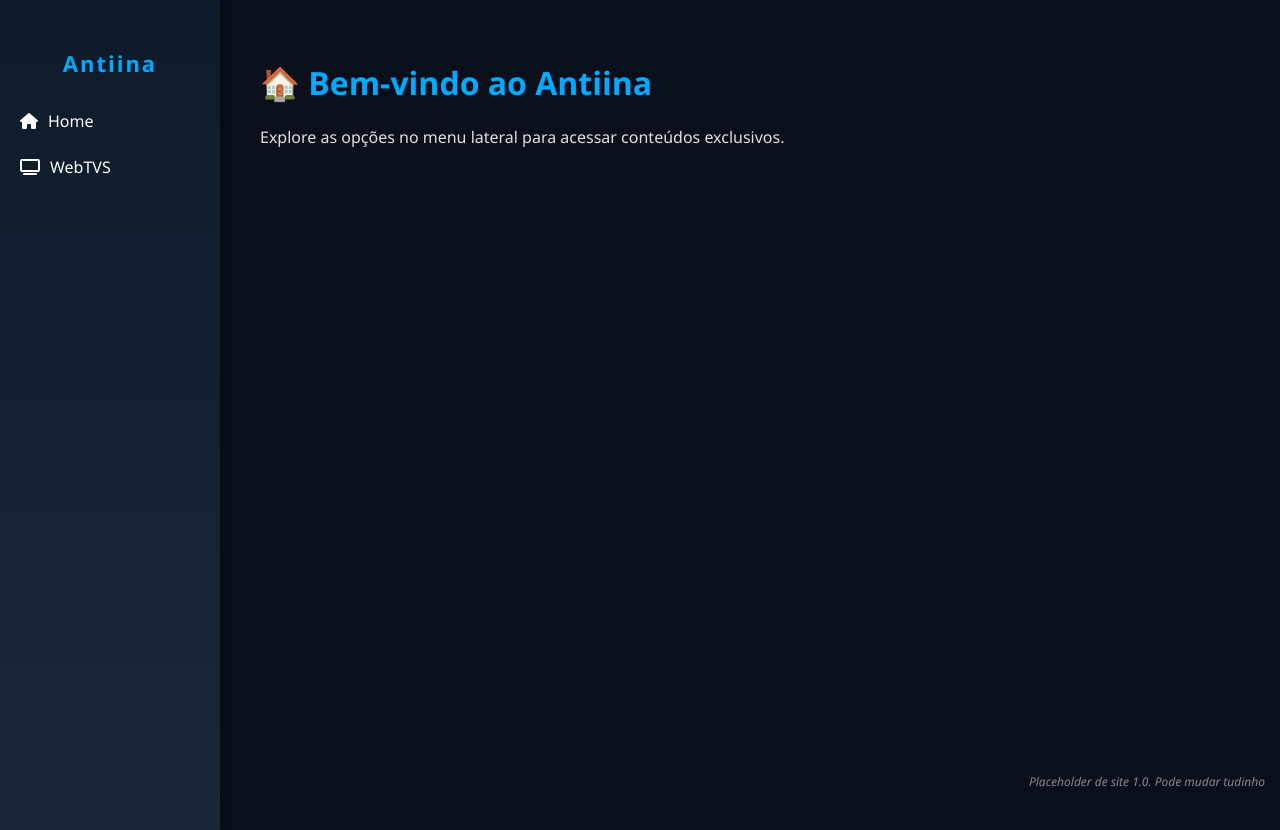
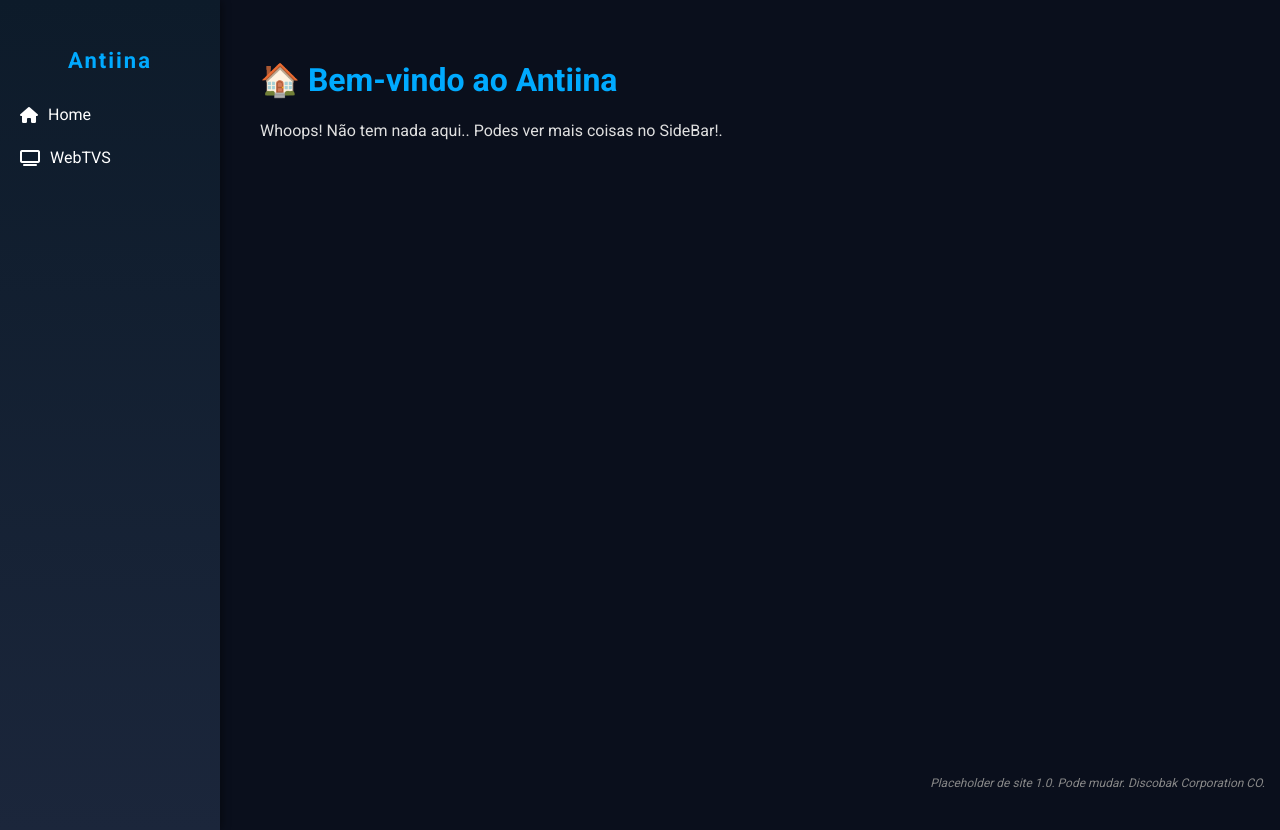
Before and after one commit to noteboom7hype-star/antiina, a plain HTML site: page index.html in a window 1280 px wide. Drawn offline with Linux system fonts and the light colour scheme.

Commit message:
Update styles and content in index.html

```diff
--- a/index.html
+++ b/index.html
@@ -3,15 +3,18 @@
 <head>
   <meta charset="UTF-8">
   <title>Antiina</title>
+  <!-- Fonte moderna do Google Fonts -->
+  <link href="https://fonts.googleapis.com/css2?family=Roboto:wght@400;700&display=swap" rel="stylesheet">
   <!-- Ícones do Font Awesome -->
   <link rel="stylesheet" href="https://cdnjs.cloudflare.com/ajax/libs/font-awesome/6.5.0/css/all.min.css">
   <style>
     body {
       margin: 0;
-      font-family: 'Segoe UI', Tahoma, Geneva, Verdana, sans-serif;
+      font-family: 'Roboto', sans-serif;
       display: flex;
       background: #0a0f1c; /* Azul escuro */
       color: #e0e0e0;
+      transition: background 0.5s ease, color 0.5s ease;
     }
     .sidebar {
       width: 220px;
@@ -20,6 +23,7 @@
       height: 100vh;
       padding-top: 30px;
       box-shadow: 2px 0 8px rgba(0,0,0,0.4);
+      transition: background 0.5s ease;
     }
     .sidebar h2 {
       text-align: center;
@@ -27,6 +31,7 @@
       font-size: 22px;
       letter-spacing: 2px;
       color: #00aaff;
+      transition: color 0.5s ease;
     }
     .sidebar a {
       display: flex;
@@ -35,7 +40,7 @@
       color: #fff;
       text-decoration: none;
       font-size: 16px;
-      transition: background 0.3s, color 0.3s;
+      transition: background 0.3s, color 0.3s, padding-left 0.3s;
     }
     .sidebar a i {
       margin-right: 10px;
@@ -44,17 +49,20 @@
       background: #1e3a5f;
       color: #00aaff;
       border-left: 4px solid #00aaff;
+      padding-left: 24px;
     }
     .content {
       flex: 1;
       padding: 40px;
       animation: fadeIn 0.5s ease;
+      transition: color 0.5s ease;
     }
     .hidden {
       display: none;
     }
     h1 {
       color: #00aaff;
+      transition: color 0.5s ease;
     }
     button {
       padding: 12px 24px;
@@ -64,10 +72,11 @@
       border-radius: 6px;
       cursor: pointer;
       font-size: 16px;
-      transition: background 0.3s;
+      transition: background 0.3s, transform 0.3s;
     }
     button:hover {
       background: #0077cc;
+      transform: scale(1.05);
     }
     @keyframes fadeIn {
       from {opacity: 0;}
@@ -80,6 +89,7 @@
       font-size: 12px;
       color: #888;
       font-style: italic;
+      transition: color 0.5s ease;
     }
   </style>
 </head>
@@ -92,16 +102,16 @@
   <div class="content">
     <div id="home">
       <h1>🏠 Bem-vindo ao Antiina</h1>
-      <p>Explore as opções no menu lateral para acessar conteúdos exclusivos.</p>
+      <p>Whoops! Não tem nada aqui.. Podes ver mais coisas no SideBar!.</p>
     </div>
     <div id="webtvs" class="hidden">
       <h1>📺 NickOnline</h1>
-      <p>Assista ao conteúdo disponível:</p>
+      <p>Assista ao conteúdo disponível no OwnCast:</p>
       <button onclick="window.open('https://x1co.com.br:8443/', '_blank')">Ver</button>
     </div>
   </div>
   <div class="footer-note">
-    Placeholder de site 1.0. Pode mudar tudinho
+    Placeholder de site 1.0. Pode mudar. Discobak Corporation CO.
   </div>
 
   <script>
```
